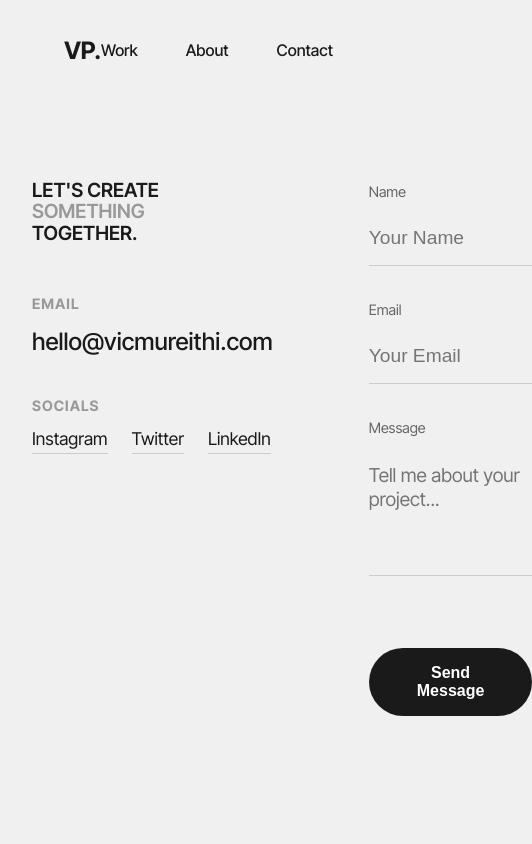
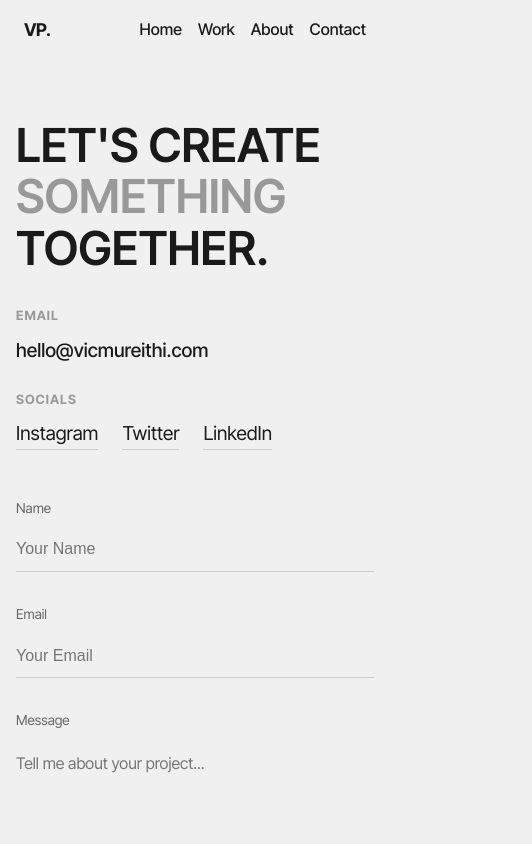
Before and after one commit to iberonni3/vicmureithi, a React (Vite) app: page /contact in a window 390 px wide. Shown: the top 844 px of the page, 532 px wide, since content can reach past the window. Built offline with nearby package versions, Linux system fonts and the light colour scheme.

Commit message:
responsivity

```diff
--- a/src/components/Navbar.jsx
+++ b/src/components/Navbar.jsx
@@ -37,6 +37,7 @@ const Navbar = () => {
 
           <Link to="/" className="logo">VP.</Link>
           <ul className="nav-links">
+            <li><Link to="/">Home</Link></li>
             <li><Link to="/work">Work</Link></li>
             <li><a href={getLink("#about")}>About</a></li>
             <li><Link to="/contact">Contact</Link></li>
--- a/src/components/PolaroidScene.jsx
+++ b/src/components/PolaroidScene.jsx
@@ -44,6 +44,10 @@ function PolaroidModel({ mousePosition, isHovered, onPositionUpdate }) {
         if (!groupRef.current) return;
 
         const triggers = [];
+
+        // Wait for DOM and ensure ScrollTrigger is ready
+        const initAnimation = () => {
+            if (!groupRef.current) return;
 
             // Set initial state IMMEDIATELY - camera above viewport, scaled down, rotated dramatically
             // Do this synchronously before any render happens
@@ -108,6 +112,15 @@ function PolaroidModel({ mousePosition, isHovered, onPositionUpdate }) {
             let flipTimeline;
             const createFlipTimeline = () => {
                 if (!groupRef.current || flipTimeline) return;
+
+                // Wait for hero element to exist
+                const heroElement = document.querySelector('.hero');
+                if (!heroElement) {
+                    // Retry after a short delay
+                    setTimeout(createFlipTimeline, 100);
+                    return;
+                }
+
                 flipTimeline = gsap.timeline({
                     scrollTrigger: {
                         trigger: '.hero',
@@ -126,6 +139,7 @@ function PolaroidModel({ mousePosition, isHovered, onPositionUpdate }) {
                             }
                         },
                         invalidateOnRefresh: true,
+                        refreshPriority: 1,
                     },
                 });
                 if (flipTimeline.scrollTrigger) triggers.push(flipTimeline.scrollTrigger);
@@ -144,8 +158,17 @@ function PolaroidModel({ mousePosition, isHovered, onPositionUpdate }) {
                     ease: 'power2.inOut',
                 }, 0.3);
             };
+        };
+
+        // Initialize animation after a short delay to ensure DOM is ready
+        const timeoutId = setTimeout(() => {
+            initAnimation();
+            // Refresh ScrollTrigger after initialization
+            ScrollTrigger.refresh();
+        }, 100);
 
         return () => {
+            clearTimeout(timeoutId);
             triggers.forEach(trigger => trigger.kill());
         };
     }, []);
--- a/src/index.css
+++ b/src/index.css
@@ -773,3 +773,296 @@ ul {
     grid-column: auto;
   }
 }
+
+/* ============================================
+   COMPREHENSIVE RESPONSIVE STYLES
+   ============================================ */
+
+/* Navbar Responsive */
+@media (max-width: 1024px) {
+  .navbar-top {
+    padding: 1.5rem 2rem;
+  }
+
+  .navbar-top .nav-links {
+    gap: 2rem;
+    font-size: 0.9rem;
+  }
+}
+
+@media (max-width: 768px) {
+  .navbar-top {
+    padding: 1rem 1.5rem;
+  }
+
+  .navbar-top .nav-links {
+    gap: 1.5rem;
+    font-size: 0.85rem;
+  }
+
+  .navbar-top .logo {
+    font-size: 1.2rem;
+  }
+
+  /* Hide bottom navbar on mobile or simplify */
+  .navbar-bottom {
+    bottom: 1rem;
+    left: 1rem;
+    right: 1rem;
+    transform: translateX(0) translateY(100px);
+    width: calc(100% - 2rem);
+  }
+
+  .navbar-bottom.visible {
+    transform: translateX(0) translateY(0);
+  }
+
+  .nav-pill-container {
+    padding: 0.3rem;
+    height: auto;
+    flex-wrap: wrap;
+    gap: 0.3rem;
+    justify-content: center;
+  }
+
+  .nav-logo-box {
+    padding: 0.5rem 1rem;
+    font-size: 1rem;
+  }
+
+  .nav-links-box {
+    flex-wrap: wrap;
+    justify-content: center;
+  }
+
+  .nav-links-box a {
+    padding: 0.5rem 1rem;
+    font-size: 0.85rem;
+  }
+
+  .nav-cta-box a {
+    padding: 0.5rem 1rem;
+    font-size: 0.85rem;
+  }
+}
+
+@media (max-width: 480px) {
+  .navbar-top .nav-links {
+    gap: 1rem;
+    font-size: 0.8rem;
+  }
+
+  .navbar-top .logo {
+    font-size: 1.1rem;
+  }
+}
+
+/* Hero Section Responsive */
+@media (max-width: 1024px) {
+  .hero-title {
+    font-size: 12vw;
+  }
+}
+
+@media (max-width: 768px) {
+  .hero {
+    height: 100vh;
+    padding-top: 80px;
+  }
+
+  .hero-title {
+    font-size: 15vw;
+    line-height: 0.85;
+  }
+
+  .hero-subtitle {
+    margin-top: 1.5rem;
+  }
+
+  .hero-pill {
+    padding: 0.4rem 1.2rem;
+    font-size: 0.8rem;
+  }
+}
+
+@media (max-width: 480px) {
+  .hero-title {
+    font-size: 18vw;
+  }
+
+  .hero-pill {
+    padding: 0.3rem 1rem;
+    font-size: 0.75rem;
+  }
+}
+
+/* About Section Responsive */
+@media (max-width: 1024px) {
+  .about {
+    padding: 3rem 2rem;
+  }
+
+  .about-content {
+    gap: 3rem;
+  }
+
+  .about-image-wrapper {
+    height: 500px;
+  }
+}
+
+@media (max-width: 768px) {
+  .about {
+    padding: 3rem 1.5rem;
+  }
+
+  .about-content {
+    grid-template-columns: 1fr;
+    gap: 2rem;
+  }
+
+  .about-image-wrapper {
+    height: 400px;
+  }
+
+  .about-text h2 {
+    font-size: 2rem;
+  }
+
+  .about-text p {
+    font-size: 1rem;
+  }
+}
+
+/* Work Page Responsive */
+.work-page {
+  width: 100%;
+  overflow-x: hidden;
+}
+
+.work-header {
+  padding: 2rem 1rem !important;
+}
+
+.work-header h1 {
+  font-size: 8vw !important;
+}
+
+.tabs-container {
+  gap: 1.5rem !important;
+  padding: 0 1rem !important;
+  margin-bottom: 2rem !important;
+}
+
+.tabs-container button {
+  font-size: 0.9rem !important;
+  padding-bottom: 0.4rem !important;
+}
+
+.work-gallery {
+  column-count: 1 !important;
+  padding: 0 1rem !important;
+  column-gap: 2rem !important;
+}
+
+@media (min-width: 768px) {
+  .work-gallery {
+    column-count: 2 !important;
+    padding: 0 2rem !important;
+    column-gap: 3rem !important;
+  }
+
+  .work-header h1 {
+    font-size: 4vw !important;
+  }
+}
+
+@media (min-width: 1024px) {
+  .work-gallery {
+    padding: 0 4rem !important;
+    column-gap: 4rem !important;
+  }
+}
+
+.work-image-inner {
+  width: 100% !important;
+  margin-bottom: 2rem !important;
+}
+
+/* Contact Page Responsive */
+.contact-container {
+  padding-top: 120px !important;
+  padding-left: 1rem !important;
+  padding-right: 1rem !important;
+}
+
+.contact-grid {
+  grid-template-columns: 1fr !important;
+  gap: 3rem !important;
+}
+
+.contact-title {
+  font-size: 10vw !important;
+}
+
+@media (min-width: 768px) {
+  .contact-container {
+    padding-top: 150px !important;
+    padding-left: 2rem !important;
+    padding-right: 2rem !important;
+  }
+
+  .contact-grid {
+    grid-template-columns: 1fr 1fr !important;
+    gap: 4rem !important;
+  }
+
+  .contact-title {
+    font-size: 5vw !important;
+  }
+}
+
+@media (max-width: 480px) {
+  .contact-title {
+    font-size: 12vw !important;
+    margin-bottom: 2rem !important;
+  }
+
+  .contact-details {
+    gap: 1.5rem !important;
+  }
+
+  .contact-info-item h3 {
+    font-size: 0.8rem !important;
+  }
+
+  .contact-info-item a {
+    font-size: 1.2rem !important;
+  }
+
+  .form-group label {
+    font-size: 0.85rem !important;
+  }
+
+  .form-group input,
+  .form-group textarea {
+    font-size: 1rem !important;
+    padding: 0.8rem 0 !important;
+  }
+
+  button[type="submit"] {
+    padding: 0.8rem 2rem !important;
+    font-size: 0.9rem !important;
+  }
+}
+
+/* Polaroid Scene - Mobile Optimization */
+@media (max-width: 768px) {
+  .polaroid-scene-container {
+    /* Reduce complexity on mobile */
+  }
+
+  .camera-scene-container {
+    /* Ensure it doesn't cause performance issues */
+  }
+}
```
Lines whose indentation alone changed are shown as unchanged.
